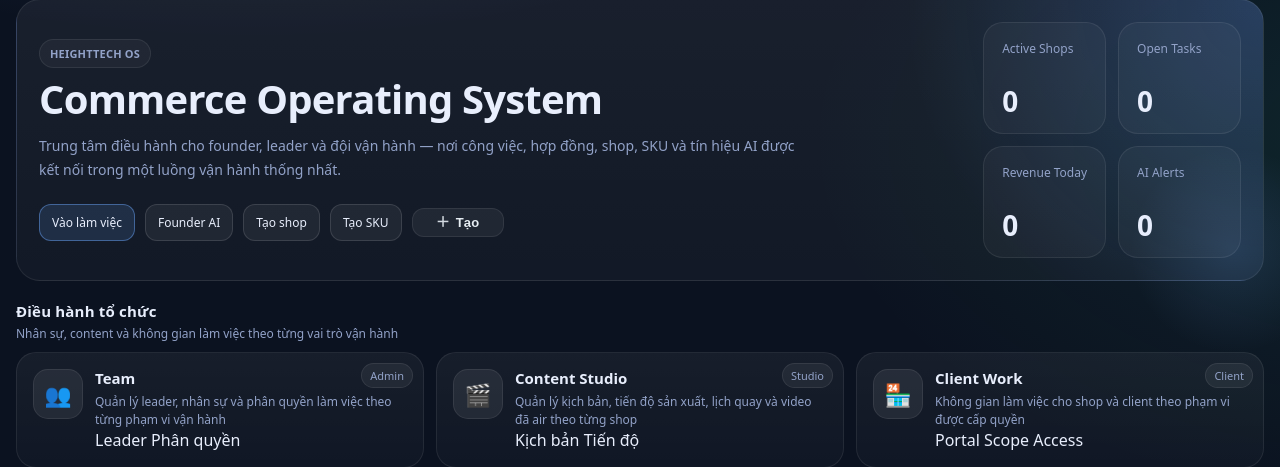
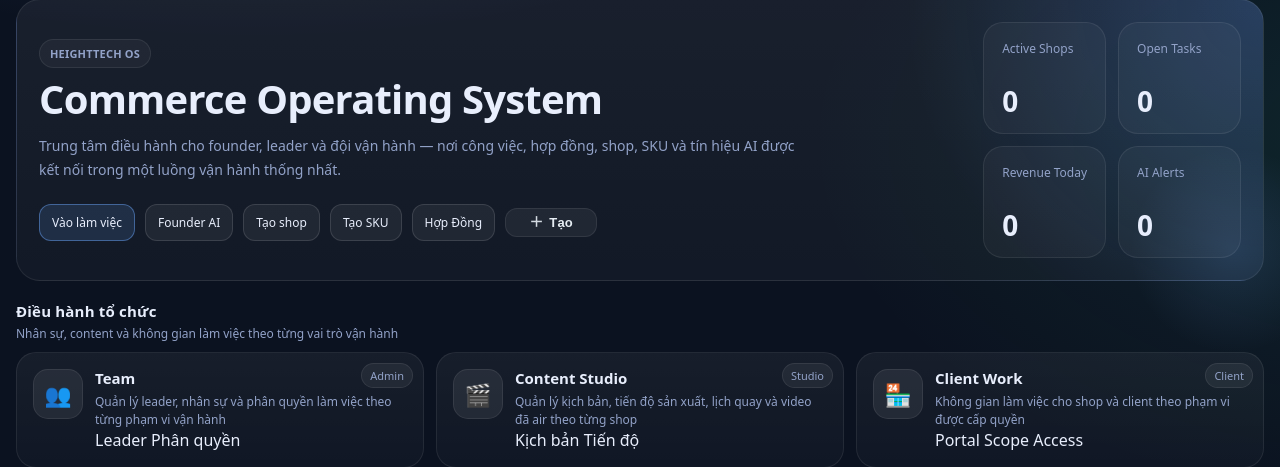
Before and after one commit to baophucbatdongsan-droid/heighttech-os, a Django app: page /os/ in a window 1280 px wide; the page is wider, and only the part inside the window is pictured. Shown: the part 90-557 px from the top of that part. Run offline with Django 5.2, Linux system fonts and the light colour scheme; data that the repository does not hold is empty; parts of the project's set-up code (start-up, migrations or seed data) failed here and were passed over.

```diff
--- a/templates/os/index.html
+++ b/templates/os/index.html
@@ -464,6 +464,7 @@
         <a class="btn" href="/os/founder/content-priority/">Founder AI</a>
         <a class="btn" href="/os/shops/">Tạo shop</a>
         <a class="btn" href="/os/sku/">Tạo SKU</a>
+        <a class="btn" href="/os/contracts/">Hợp Đồng</a>
         <div class="os-quick-create" id="osQuickCreate">
           <button type="button" class="btn quick-create-btn" id="osQuickCreateBtn">
             <span class="quick-plus">＋</span>
```
